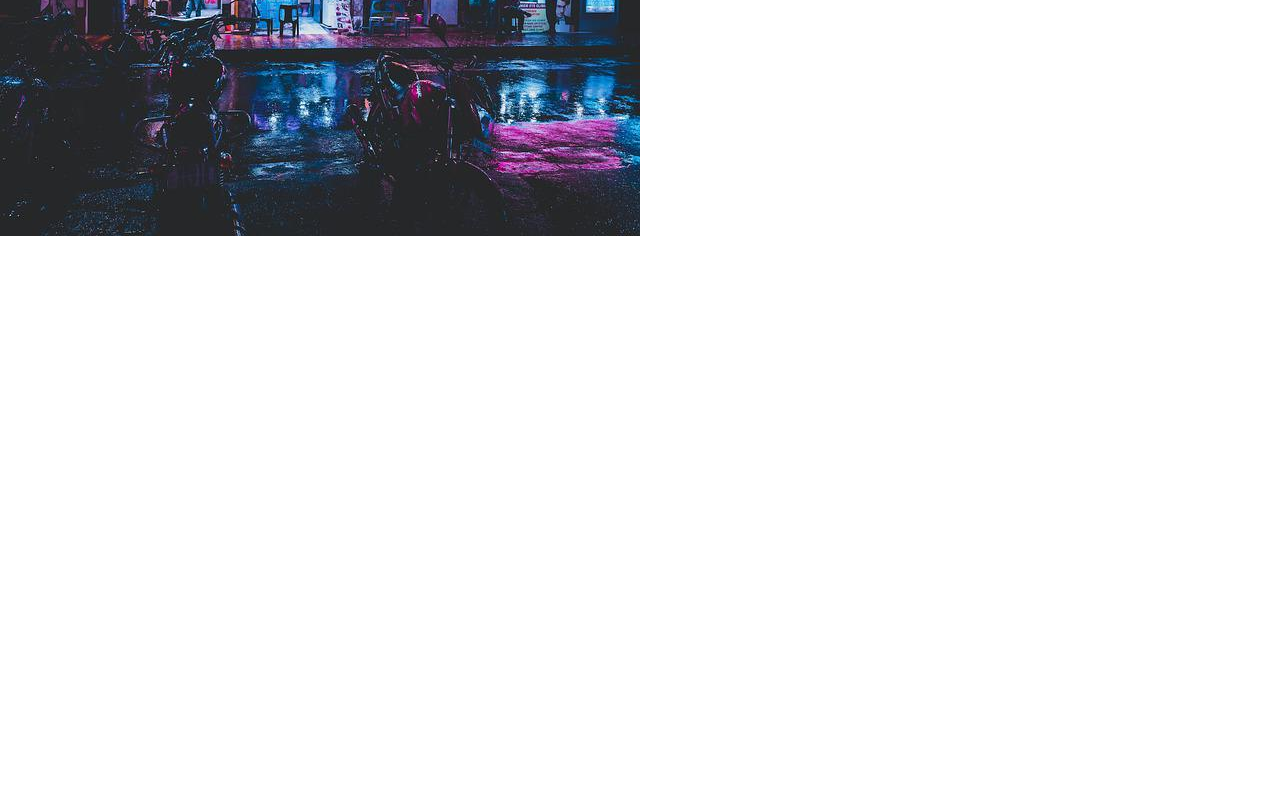
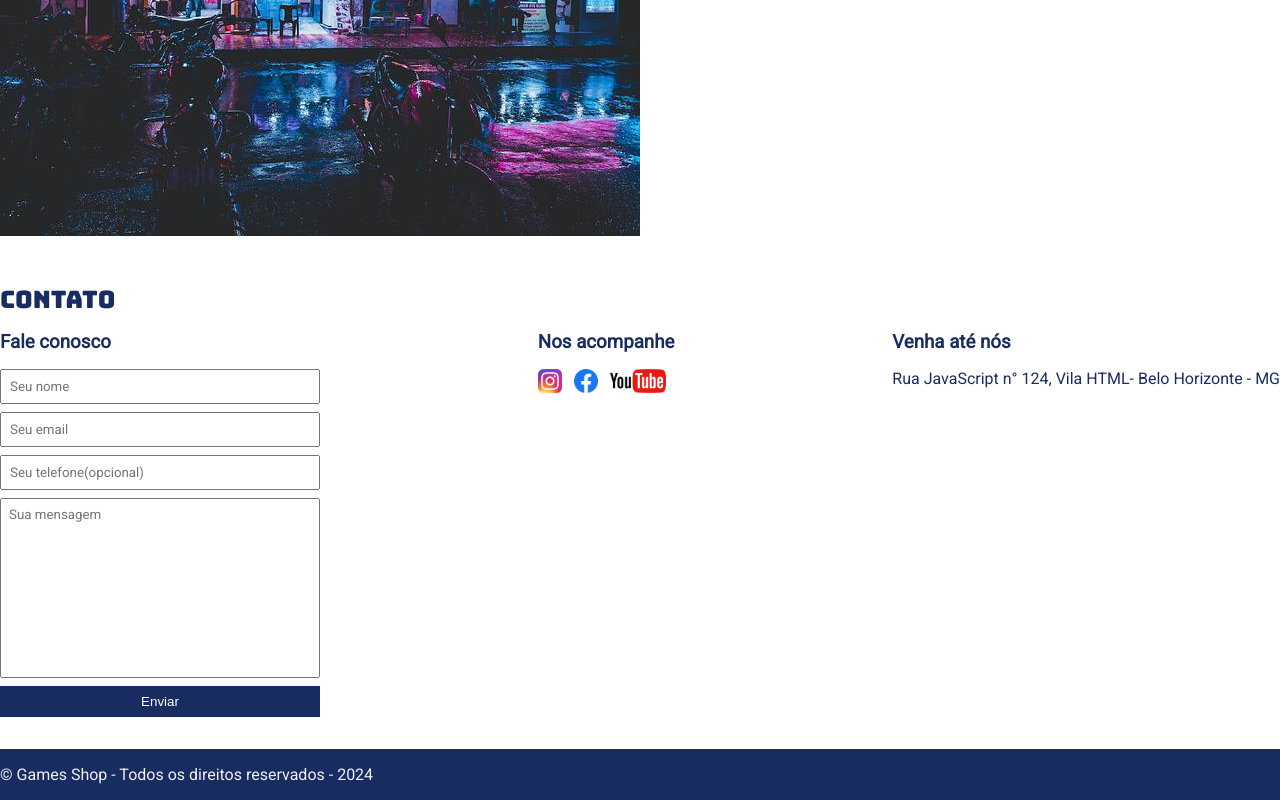
Before and after one commit to Eluriomilmar/EBAC, a plain HTML site: page Games Shop/index.html in a window 1280 px wide. Shown: the part 343-1143 px from the top of the page. Before the commit the page ends 800 px from the top, so only its background shows below. Drawn offline with Linux system fonts and the light colour scheme.

Commit message:
Games Shop

```diff
--- a/Games Shop/index.html
+++ b/Games Shop/index.html
@@ -16,14 +16,14 @@
             <nav>
                 <ul>
                     <li>
-                        <a href="#">Sobre a loja</a>
-                        <a href="#">Contato</a>
+                        <a href="#about">Sobre a loja</a>
+                        <a href="#contact">Contato</a>
                     </li>
                 </ul>
             </nav>
         </div>
     </header>
-    <section>
+    <section id="about">
         <div class="container">
             <img class="store-front" src="./Imagens/loja.jpg" alt="Fachada da loja Games Shop" />
             <div>
@@ -42,5 +42,55 @@
             </div>
         </div>
     </section>
+    <section id="contact">
+        <div class="container">
+            <h2>Contato</h2>
+            <div class="contact-methods">
+                <div>
+                    <h3>Fale conosco</h3>
+                    <form>
+                        <input type="text" placeholder="Seu nome" required/>
+                        <input type="text" placeholder="Seu email" required/>
+                        <input type="text" placeholder="Seu telefone(opcional)" />
+                        <textarea placeholder="Sua mensagem"></textarea>
+                        <button type="submit">Enviar</button>
+                    </form>
+                </div>
+                <div>
+                    <h3>Nos acompanhe</h3>
+                    <ul class="social-links">
+                        <li>
+                            <a href="#" title="Siga-nos no Instagram">
+                                <img src="./Imagens/instagram.png" alt="Logo do Instagram" />
+                            </a>
+                        </li>
+                        <li>
+                            <a href="#" title="Siga-nos no Facebook">
+                                <img src="./Imagens/facebook.png" alt="Logo do Facebook" />
+                            </a>
+                        </li>
+                        <li>
+                            <a href="#" title="Siga-nos no YouTube">
+                                <img src="./Imagens/youtube.png" alt="Logo do YouTube" />
+                            </a>
+                        </li>
+                    </ul>
+                </div>
+                <div>
+                    <h3>Venha até nós</h3>
+                    <p>
+                        Rua JavaScript n° 124, Vila HTML- Belo Horizonte - MG
+                    </p>
+                </div>
+            </div>
+        </div>
+    </section>
+    <footer>
+        <div class="container">
+            <p>
+                &copy; Games Shop - Todos os direitos reservados - 2024
+            </p>
+        </div>
+    </footer>
 </body>
 </html>
--- a/Games Shop/main.css
+++ b/Games Shop/main.css
@@ -5,11 +5,14 @@
 }
 
 header,
-section h2 {
+section h2,
+section h3
+form button {
     font-family: "bungee", cursive;
+    font-weight: normal;
 }
 
-body {
+body, input, textarea {
     font-family: "Roboto", sans-serif;
 }
 
@@ -17,11 +20,6 @@ header {
     padding: 16px 0;
     background-color: #182C61;
     color: #ECF0F1;
-}
-
-header h1,
-section h2 {
-    font-weight: normal;
 }
 
 header nav li{
@@ -81,3 +79,65 @@ section p {
 .store-front {
     margin-right: 32px
 }
+
+.social-links img {
+    height: 24px;
+}
+
+.social-links li {
+    display: inline;
+    margin-right: 8px;
+}
+
+.social-links li a {
+    text-decoration: none;
+}
+
+#contact .container {
+    display: block;
+}
+
+.contact-methods {
+    display: flex;
+    justify-content: space-between;
+}
+
+form input,
+form textarea,
+form button {
+    display: block;
+    width: 320px;
+    margin-bottom: 8px;
+    padding: 8px;
+}
+
+form textarea {
+    resize: none;
+    height: 180px;
+    width: 320px;
+}
+
+section h3 {
+    margin-bottom: 16px;
+}
+
+form button {
+    background-color: #182C61;
+    color: #fff;
+    border: none;
+    cursor: pointer;
+}
+
+form button:hover {
+    background-color: #284aa5;
+}
+
+input:focus, textarea:focus {
+    outline-color: #182C61;
+}
+
+footer {
+    background-color: #182C61;
+    color: #ECF0F1;
+    padding: 16px 0;
+}
```
